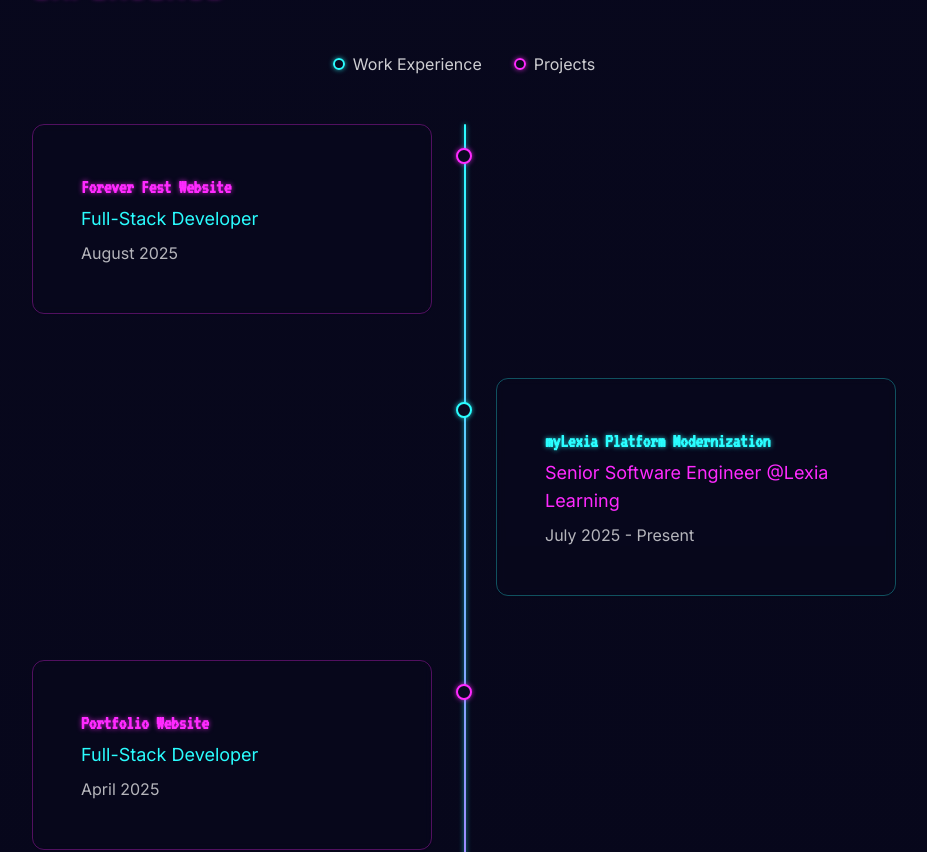
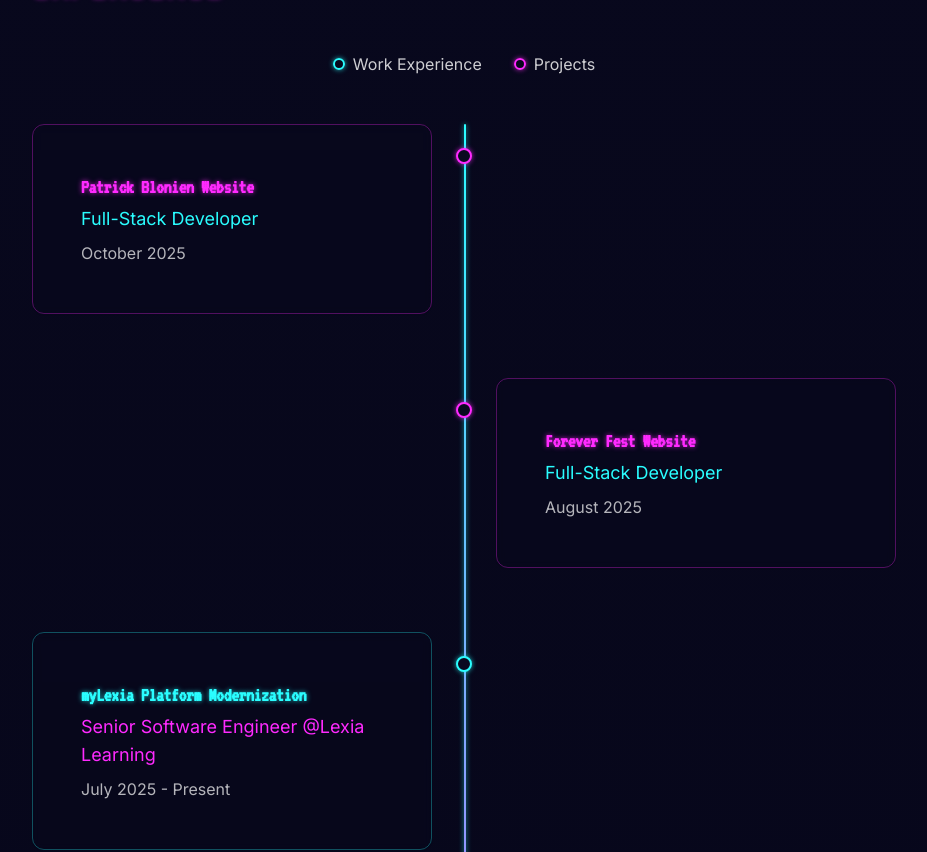
Before and after one commit to seanblonien/portfolio, a Next.js app: page / in a window 1280 px wide. Shown: the part 2792-3644 px from the top of the page, without its empty margins (176-1103 px from the left). Built offline with nearby package versions, Linux system fonts and the light colour scheme.

Commit message:
fix: Added patrick blonien project

```diff
--- a/data/experience.ts
+++ b/data/experience.ts
@@ -1,6 +1,28 @@
 import { Experience } from '@/types/experience';
 
 export const experiences: Experience[] = [
+  {
+    projectName: 'Patrick Blonien Website',
+    role: 'Full-Stack Developer',
+    period: 'October 2025',
+    location: 'Personal Project',
+    challenge:
+      "My brother Patrick is an Assistant Professor of Finance at Carnegie Mellon University's Tepper School of Business—one of the world's top programs in Quantitative and Computational Finance. His existing Google Sites page was visually dated, difficult to navigate, and failed to reflect his credentials of five published working papers. He needed a modern, professional academic website to serve as a hub for his research, CV, and professional identity.",
+    solution:
+      "I designed and built a bespoke academic website from scratch using Next.js, React, and Tailwind CSS. The site features a clean, professional design aligned with CMU's branding, a dynamic research papers section with expandable abstracts and co-author links, downloadable CV, responsive navigation, and data visualization graphics for each paper. I implemented comprehensive SEO with JSON-LD structured data (Person, WebSite, ScholarlyArticle schemas), Open Graph tags, and semantic HTML to maximize discoverability for academic search.",
+    impact: [
+      'Transformed his online presence from a basic Google Site to a polished, professional academic portfolio',
+      'Achieved 100% Google Lighthouse score across performance, accessibility, SEO, and best practices',
+      'Generated 450 page views in the first month with 50% engagement rate',
+    ],
+    learnings:
+      'Building a website for my brother brought a unique mix of personal investment and professional rigor. I learned how to translate academic conventions—paper citations, co-author attributions, abstract formatting, and CV structure—into intuitive web design. Collaborating with Patrick to understand his goals reinforced the importance of discovery and iteration even on smaller projects. The project also deepened my understanding of academic SEO and structured data for scholarly content.',
+    callToAction: {
+      text: "Visit Patrick Blonien's Website",
+      url: 'https://patrickblonien.com/',
+    },
+    type: 'project',
+  },
   {
     projectName: 'Forever Fest Website',
     role: 'Full-Stack Developer',
```
